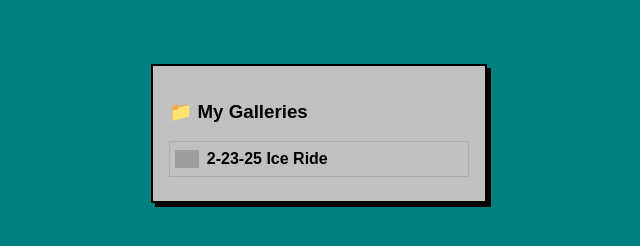
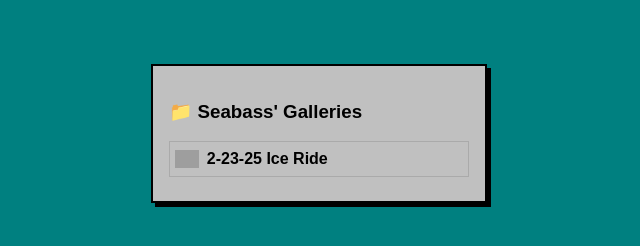
Before and after one commit to SebPVtheperson/seabassphoto, a plain HTML site: page index.html in a window 1280 px wide. Shown: the full height of the page, 321-961 px from the left. Drawn offline with Linux system fonts and the light colour scheme; grey boxes are pictures that could not be loaded.

Commit message:
Update index.html

```diff
--- a/index.html
+++ b/index.html
@@ -47,7 +47,7 @@
 </head>
 <body>
   <div class="window">
-    <h3>📁 My Galleries</h3>
+    <h3>📁 Seabass' Galleries</h3>
     <a class="folder" href="2-23-25-ice-ride.html">
       <div class="icon"></div>2-23-25 Ice Ride
     </a>
```
